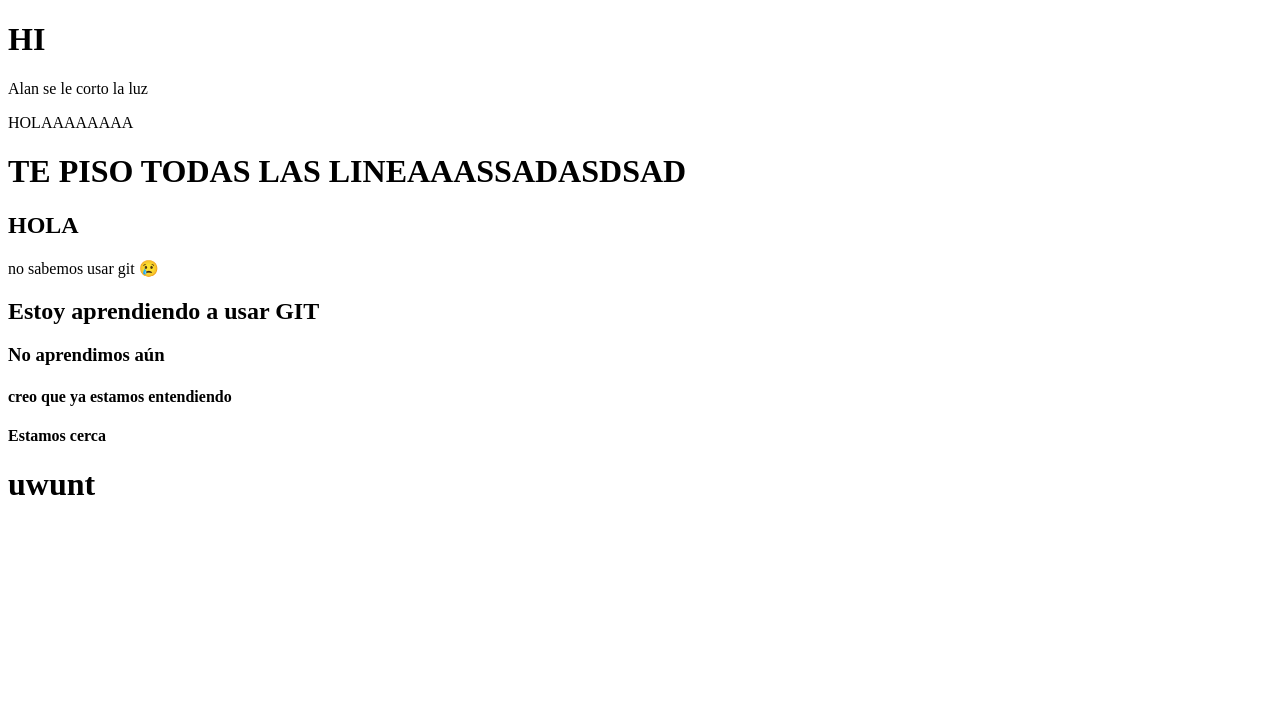
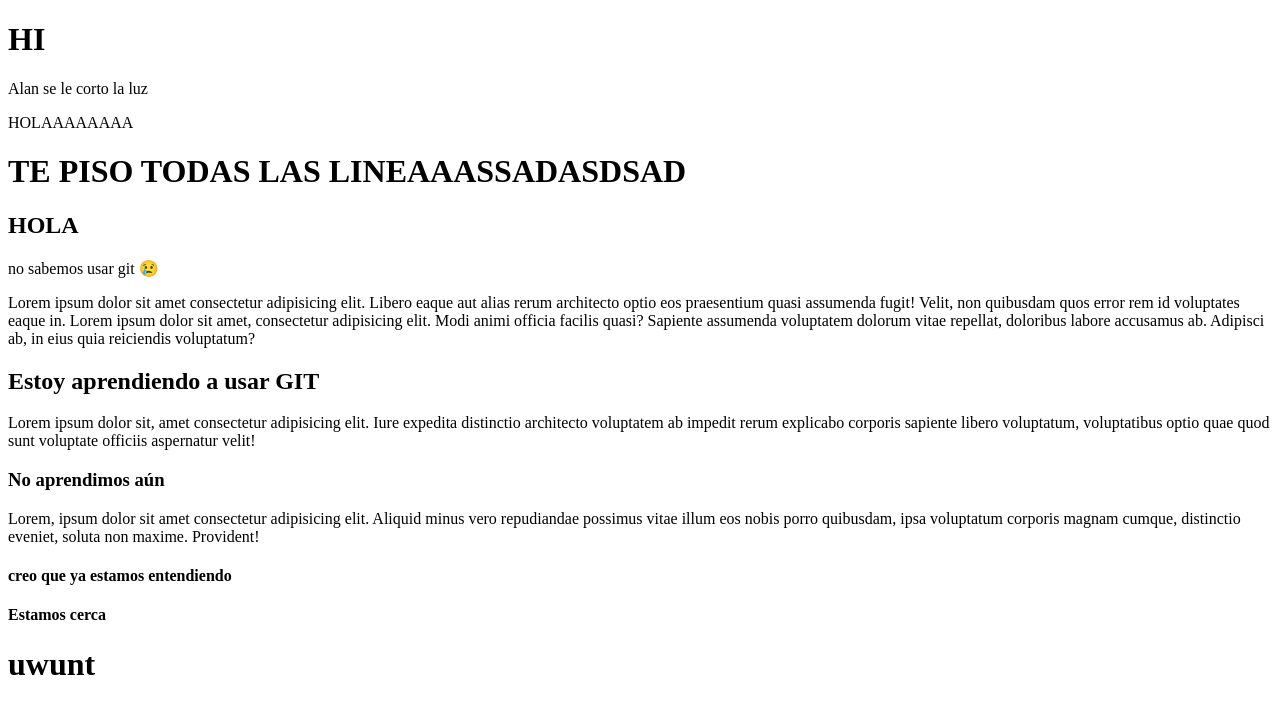
Before and after one commit to nicolemos/ecommerce-prueba, a plain HTML site: page index.html in a window 1280 px wide. Drawn offline with Linux system fonts and the light colour scheme.

Commit message:
Simulando un conflicto2.0

```diff
--- a/index.html
+++ b/index.html
@@ -14,10 +14,13 @@
 <h2> HOLA </h2>
   <p>no sabemos usar git 😢</p>
 
+  <p>Lorem ipsum dolor sit amet consectetur adipisicing elit. Libero eaque aut alias rerum architecto optio eos praesentium quasi assumenda fugit! Velit, non quibusdam quos error rem id voluptates eaque in.
+  Lorem ipsum dolor sit amet, consectetur adipisicing elit. Modi animi officia facilis quasi? Sapiente assumenda voluptatem dolorum vitae repellat, doloribus labore accusamus ab. Adipisci ab, in eius quia reiciendis voluptatum?
+  </p>
   <h2>Estoy aprendiendo a usar GIT</h2>
-
+  <p>Lorem ipsum dolor sit, amet consectetur adipisicing elit. Iure expedita distinctio architecto voluptatem ab impedit rerum explicabo corporis sapiente libero voluptatum, voluptatibus optio quae quod sunt voluptate officiis aspernatur velit!</p>
   <h3>No aprendimos aún</h3>
-
+  <p>Lorem, ipsum dolor sit amet consectetur adipisicing elit. Aliquid minus vero repudiandae possimus vitae illum eos nobis porro quibusdam, ipsa voluptatum corporis magnam cumque, distinctio eveniet, soluta non maxime. Provident!</p>
   <h4>creo que ya estamos entendiendo</h4>
   <strong>Estamos cerca</strong>
   <h1>uwunt</h1>
```
